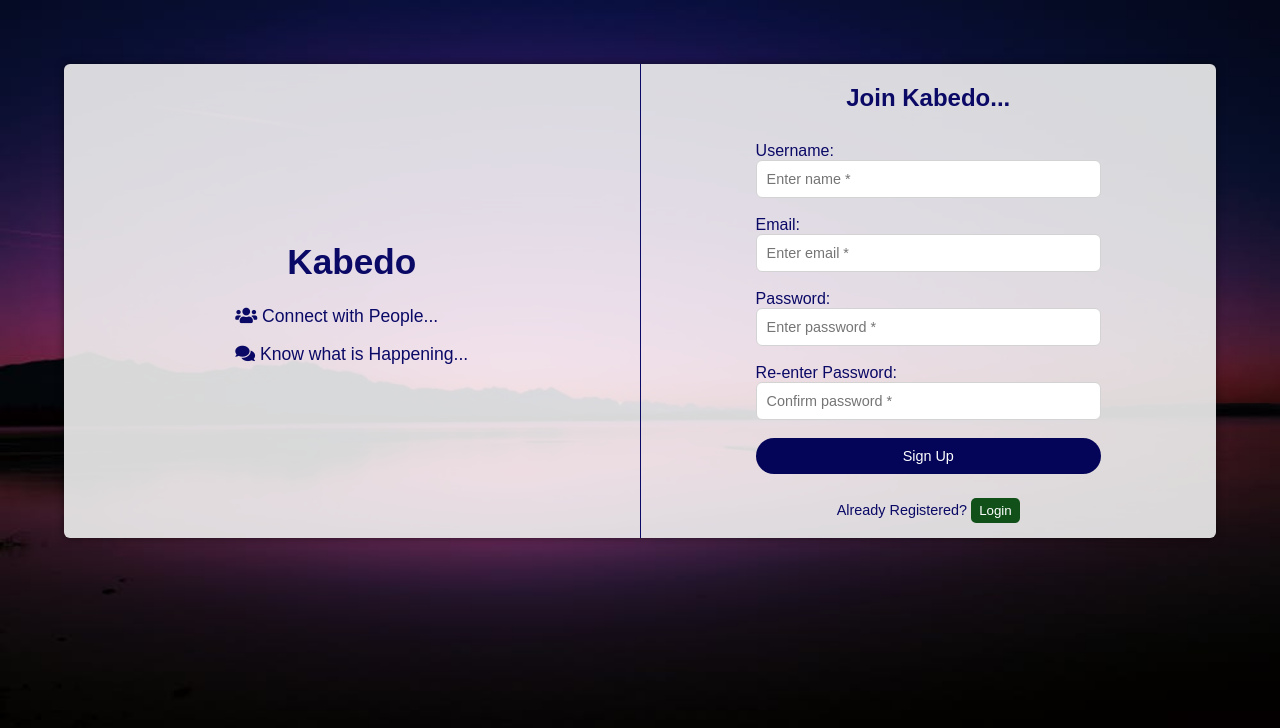
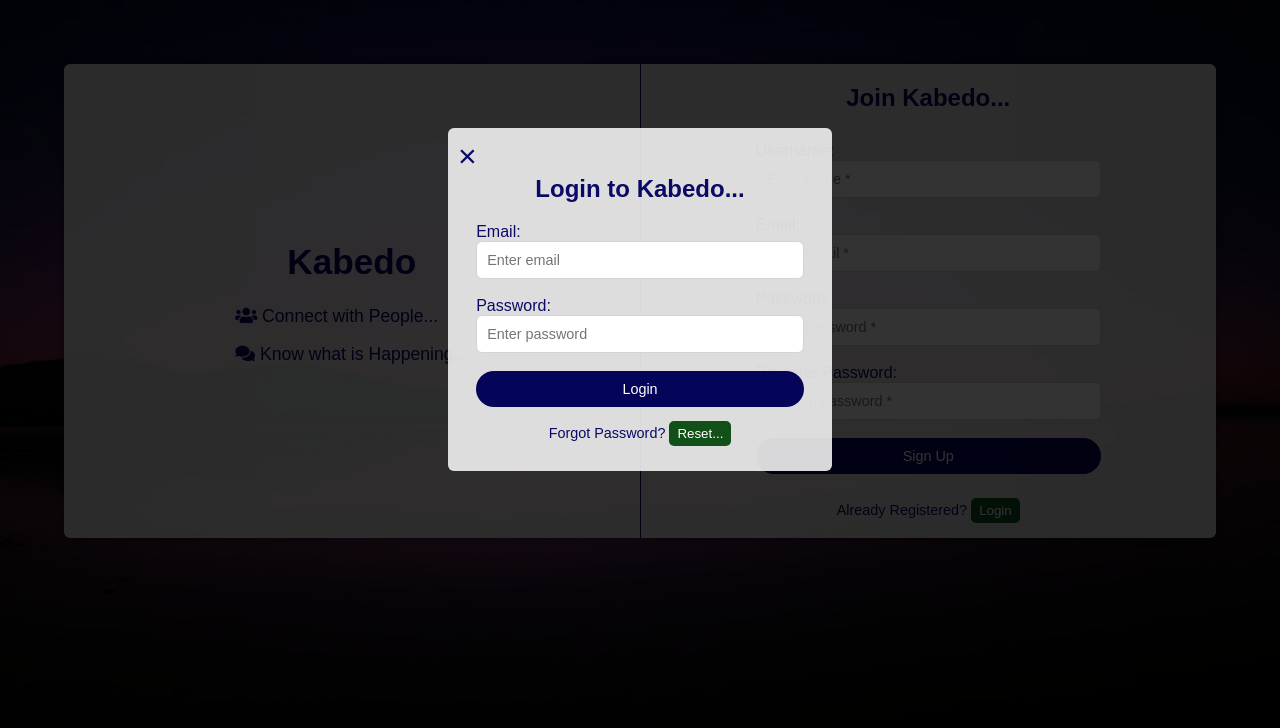
Before and after one commit to ongebo/kabedo, a plain HTML site: page ui/index.html in a window 1280 px wide. Both pictures are taken after a click on the button "Login". Drawn offline with Linux system fonts and the light colour scheme.

Commit message:
Design the login form
- Add html, css, and js for a modal login form
- Update the README.md and conventions documents

[Finishes #164847524]

```diff
--- a/ui/css/index.css
+++ b/ui/css/index.css
@@ -12,6 +12,10 @@ body {
   color: #0a0966;
 }
 
+.fixed {
+  overflow: hidden;
+}
+
 .main-content {
   width: 90%;
   margin: auto;
@@ -19,7 +23,6 @@ body {
   border-radius: 6px;
   background: rgba(240, 240, 240, 0.9);
   box-shadow: 0 0 8px rgba(0, 0, 0, 0.5);
-
   display: flex;
   justify-content: center;
 }
@@ -50,7 +53,7 @@ body {
   margin: auto;
 }
 
-form {
+.signup-form {
   padding: 10px 20%;
 }
 
@@ -82,12 +85,12 @@ input[type="submit"]:hover {
   background-color: #000ddd;
 }
 
-#footer-text {
+.footer-text {
   text-align: center;
   font-size: 0.9em;
 }
 
-#footer-text button {
+.footer-text button {
   padding: 5px 8px;
   background: #115119;
   color: white;
@@ -97,10 +100,11 @@ input[type="submit"]:hover {
   transition: background-color 1s;
 }
 
-#footer-text button:hover {
+.footer-text button:hover {
   background-color: #1e842a;
 }
 
+/* Adjust dimensions for smartphone screen sizes. */
 @media only screen and (max-width: 600px) {
   .main-content {
     width: 100%;
@@ -117,6 +121,7 @@ input[type="submit"]:hover {
   }
 }
 
+/* Adjust dimensions for tablet screen sizes. */
 @media only screen and (min-width: 600px) and (max-width: 800px) {
   .main-content {
     flex-direction: column;
--- /dev/null
+++ b/ui/css/login-form.css
@@ -0,0 +1,83 @@
+.login-modal {
+  position: fixed;
+  top: 0;
+  left: 0;
+  width: 100%;
+  height: 100%;
+  background: rgba(0, 0, 0, 0.8);
+  overflow: scroll;
+  visibility: hidden;
+  opacity: 0;
+  transition: visibility 0s linear 0.6s, opacity 0.6s linear;
+}
+
+.show-modal {
+  visibility: visible;
+  opacity: 1;
+  transition: opacity 0.6s linear;
+}
+
+.login-modal-content {
+  width: 30%;
+  margin: auto;
+  border-radius: 6px;
+  background: rgba(240, 240, 240, 0.9);
+  padding: 10px;
+  animation: slide-up 0.6s;
+  animation-fill-mode: forwards;
+}
+
+@keyframes slide-up {
+  from {
+    margin-top: 10%;
+  }
+  to {
+    margin-top: 0;
+  }
+}
+
+.show-login-modal-content {
+  animation: slide-down 0.6s;
+  animation-fill-mode: forwards;
+}
+
+@keyframes slide-down {
+  from {
+    margin-top: 0;
+  }
+  to {
+    margin-top: 10%;
+  }
+}
+
+.login-form {
+  padding: 0 5%;
+}
+
+.close-button {
+  font-size: 2em;
+  cursor: pointer;
+  transition: color 0.5s;
+}
+
+.close-button:hover {
+  color: red;
+}
+
+.login-modal-content .title {
+  margin-top: 0;
+}
+
+/* Adjust modal width for smartphone screen sizes. */
+@media only screen and (max-width: 600px) {
+  .login-modal-content {
+    width: 90%;
+  }
+}
+
+/* Adjust modal width for tablet screen sizes. */
+@media only screen and (min-width: 600px) and (max-width: 800px) {
+  .login-modal-content {
+    width: 50%;
+  }
+}
--- a/ui/index.html
+++ b/ui/index.html
@@ -11,9 +11,11 @@
       crossorigin="anonymous"
     />
     <link rel="stylesheet" href="css/index.css" />
+    <link rel="stylesheet" href="css/login-form.css" />
     <title>Kabedo</title>
   </head>
   <body>
+    <!-- The Landing Page Content. -->
     <div class="main-content">
       <div class="column first">
         <div class="value-statement">
@@ -26,7 +28,7 @@
       <div class="column second">
         <div class="signup">
           <h2 class="title">Join Kabedo...</h2>
-          <form action="#">
+          <form action="#" class="signup-form">
             <span>Username:</span>
             <input
               type="text"
@@ -55,9 +57,32 @@
             /><br />
             <input type="submit" value="Sign Up" />
           </form>
-          <p id="footer-text">Already Registered? <button>Login</button></p>
+          <p class="footer-text">
+            Already Registered? <button class="login-button">Login</button>
+          </p>
         </div>
       </div>
     </div>
+
+    <!-- Popup Login Form. -->
+    <div class="login-modal">
+      <div class="login-modal-content">
+        <span class="close-button">&times;</span>
+        <h2 class="title">Login to Kabedo...</h2>
+        <form action="#" class="login-form">
+          <span>Email:</span>
+          <input type="email" name="email" placeholder="Enter email" /><br />
+          <span>Password:</span>
+          <input
+            type="password"
+            name="password"
+            placeholder="Enter password"
+          /><br />
+          <input type="submit" value="Login" />
+        </form>
+        <p class="footer-text">Forgot Password? <button>Reset...</button></p>
+      </div>
+    </div>
+    <script src="js/login-form.js"></script>
   </body>
 </html>
--- /dev/null
+++ b/ui/js/login-form.js
@@ -0,0 +1,24 @@
+var loginButton = document.querySelector(".login-button");
+var closeButton = document.querySelector(".close-button");
+var loginModal = document.querySelector(".login-modal");
+var loginModalContent = document.querySelector(".login-modal-content");
+var body = document.querySelector("body");
+
+function toggleModal() {
+  // Display or hide the Login modal.
+  loginModal.classList.toggle("show-modal");
+
+  // Apply animation to the login form.
+  loginModalContent.classList.toggle("show-login-modal-content");
+
+  // Toggle scrollability of the modal background.
+  body.classList.toggle("fixed");
+}
+
+loginButton.addEventListener("click", toggleModal);
+closeButton.addEventListener("click", toggleModal);
+window.addEventListener("click", function(e) {
+  if (e.target === loginModal) {
+    toggleModal();
+  }
+});
```
Also changed, not shown: 2 other files.
